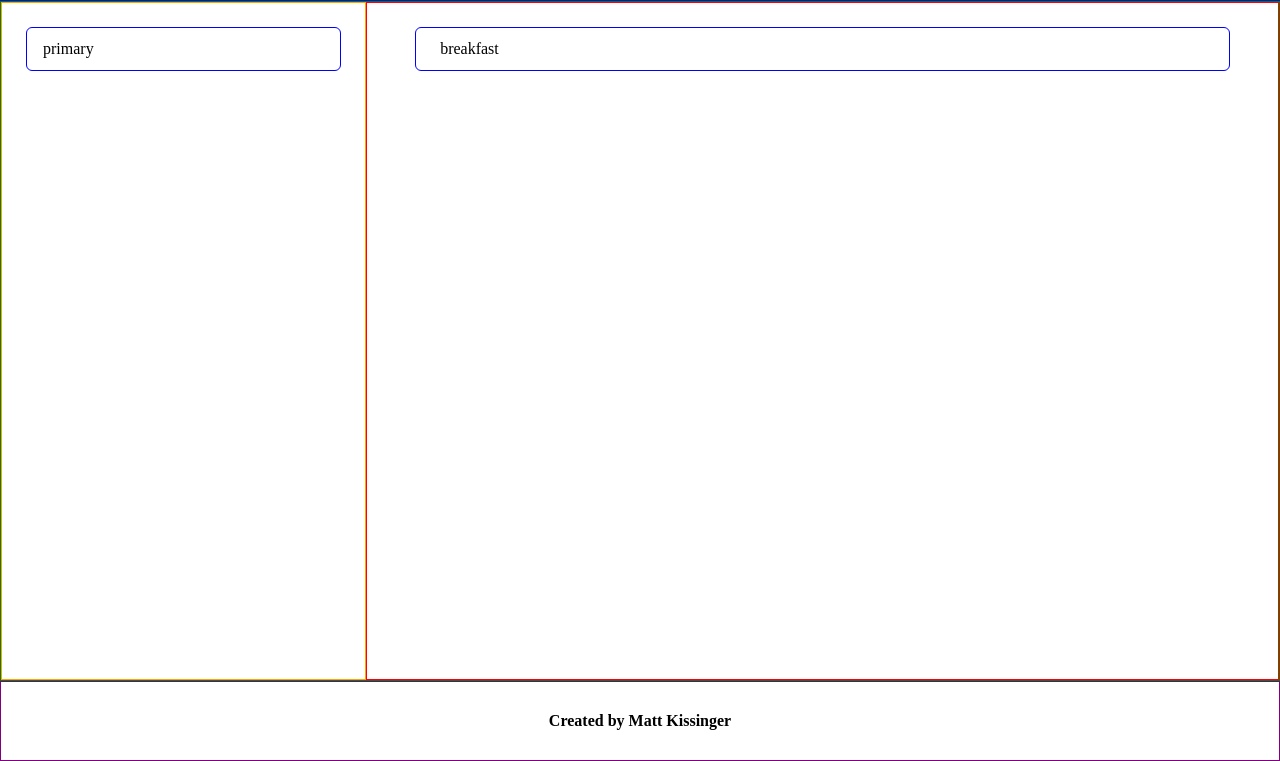
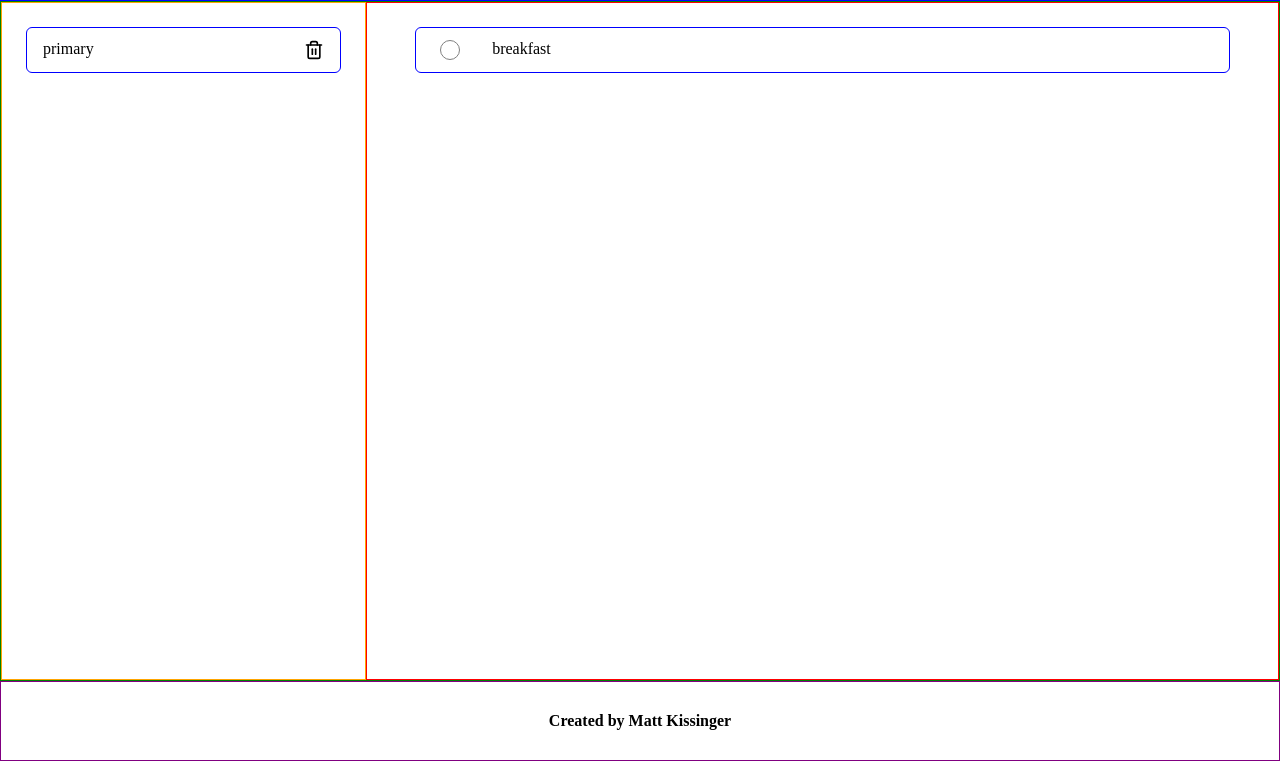
Before and after one commit to MatthewKissinger/ToDo-Web-App, a website built with webpack: page dist/index.html in a window 1280 px wide. Shown: the part 119-880 px from the top of the page. Built offline with nearby package versions, Linux system fonts and the light colour scheme.

Commit message:
started adding icons to the UI design

```diff
--- a/src/dom.js
+++ b/src/dom.js
@@ -4,7 +4,6 @@ import * as index from './index';
 
 // global variables
 let main = document.querySelector('main');
-
 
 // separate the project and task rendering into functions
 // create an add project button - pop up form to enter details
@@ -22,11 +21,15 @@ function mainRender() {
         let projectName = document.createElement('p');
         projectName.innerText = project.name;
 
+        let removeIcon = document.createElement('div');
+        removeIcon.classList.add('remove-icon');
+        removeIcon.innerHTML = '<svg xmlns="http://www.w3.org/2000/svg" width="24" height="24" viewBox="0 0 24 24" fill="none" stroke="currentColor" stroke-width="2" stroke-linecap="round" stroke-linejoin="round" class="feather feather-trash-2"><polyline points="3 6 5 6 21 6"></polyline><path d="M19 6v14a2 2 0 0 1-2 2H7a2 2 0 0 1-2-2V6m3 0V4a2 2 0 0 1 2-2h4a2 2 0 0 1 2 2v2"></path><line x1="10" y1="11" x2="10" y2="17"></line><line x1="14" y1="11" x2="14" y2="17"></line></svg>';
+
+        // onclick it will remove the project from the projects array and re-render
+
         projectCard.appendChild(projectName);
+        projectCard.appendChild(removeIcon);
         projectWrapper.appendChild(projectCard);
-
-
-
     })
 
     // separate into it's own function
@@ -44,6 +47,15 @@ function mainRender() {
         let taskName = document.createElement('p');
         taskName.innerText = task.name;
 
+        let checkIcon = document.createElement('div');
+        checkIcon.classList.add('check-icon');
+        checkIcon.innerHTML = '<svg xmlns="http://www.w3.org/2000/svg" width="24" height="24" viewBox="0 0 24 24" fill="none" stroke="currentColor" stroke-width="2" stroke-linecap="round" stroke-linejoin="round" class="feather feather-check"><polyline points="20 6 9 17 4 12"></polyline></svg>';
+
+        // add priority - have an exclamation point appear in a div when it is high priority - div empty when low
+
+        // add dueDate to display
+
+        taskCard.appendChild(checkIcon);
         taskCard.appendChild(taskName);
         taskWrapper.appendChild(taskCard);
     })
@@ -52,5 +64,4 @@ function mainRender() {
     main.appendChild(taskWrapper);
 }
 
-
 export { mainRender };
--- a/src/style.css
+++ b/src/style.css
@@ -28,6 +28,8 @@ main {
 }
 
 .project-card {
+    display: flex;
+    justify-content: space-between;
     border: 1px solid blue;
     border-radius: 6px;
     padding: .75rem 1rem;
@@ -36,14 +38,51 @@ main {
 
 #task-wrapper {
     border: 1px solid red;
-    padding: 1.5rem 3rem;
+    padding: 1.5rem 3rem ;
 }
 
 .task-card {
+    display: flex;
+    gap: 2rem;
     border: 1px solid blue;
     border-radius: 6px;
     padding: .75rem 1.5rem;
     cursor: pointer;
+}
+
+.remove-icon, .check-icon {
+    cursor: pointer;
+    height: 1.25rem;
+}
+
+.check-icon {
+    height: 1.25rem;
+    width: 1.25rem;
+    display: flex;
+    justify-content: center;
+    align-items: center;
+    border: 1px solid gray;
+    border-radius: 50%;
+    padding: 0.05rem .1rem;
+}
+
+svg {
+    height: 100%;
+    width: 100%;
+}
+
+.check-icon > svg {
+    height: 90%;
+    width: 90%;
+    color: white;
+}
+
+.remove-icon:hover {
+    color: rgb(195, 85, 85);
+}
+
+.check-icon:hover {
+    background-color: gray;
 }
 
 footer {
```
Also changed, not shown: dist/bba7f8a90befcbd8f9c0.svg (added), dist/main.js, src/calendar.svg (added), src/check.svg (added), src/plus-square.svg (added), src/star.svg (added), src/trash-2.svg (added).
